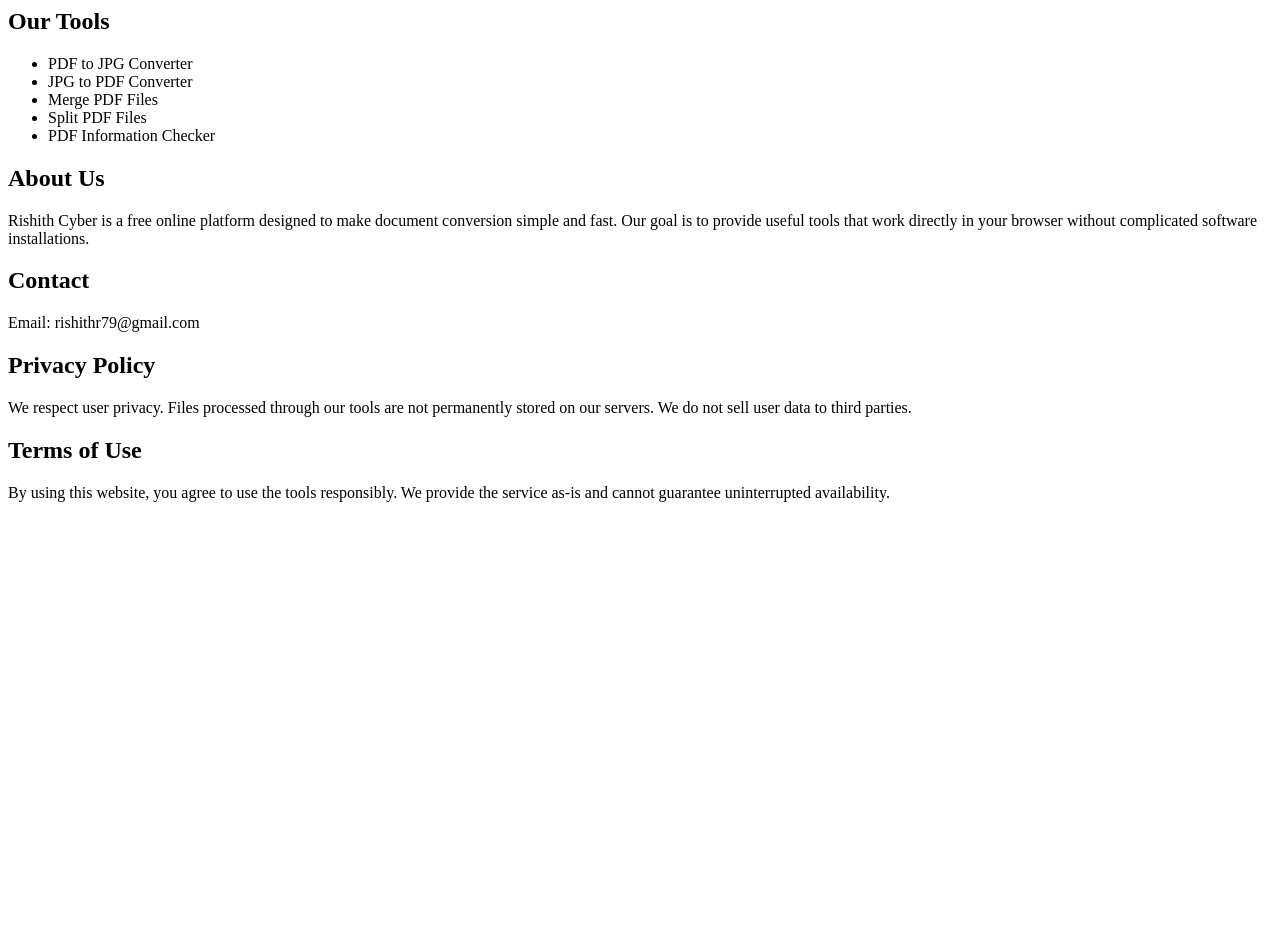
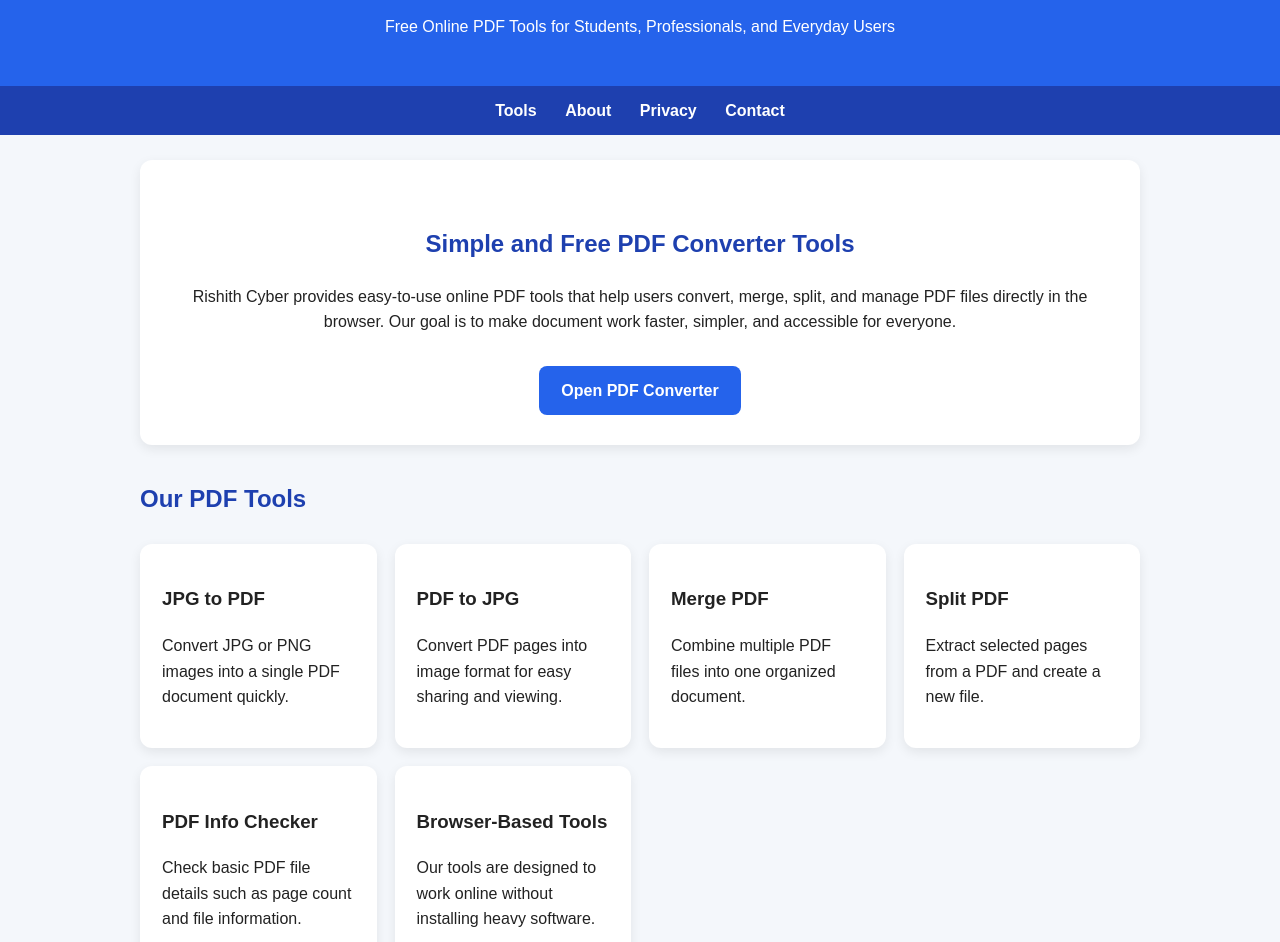
Before and after one commit to Rishith-cyber/rishith-cyber.github.io, a plain HTML site: page index.html in a window 1280 px wide. Shown: the part 110-1052 px from the top of the page. Before the commit the page ends 800 px from the top, so only its background shows below. Drawn offline with Linux system fonts and the light colour scheme.

Commit message:
Refactor index.html for SEO and user experience
Updated the HTML structure and added meta tags for better SEO. Enhanced the content and styling for improved user experience.

```diff
--- a/index.html
+++ b/index.html
@@ -1,63 +1,227 @@
 <!DOCTYPE html>
-<html>
+<html lang="en">
 <head>
-    <title>Rishith Cyber - Free Online PDF Tools</title>
+  <meta charset="UTF-8">
+  <meta name="viewport" content="width=device-width, initial-scale=1.0">
 
-    <meta name="google-adsense-account" content="ca-pub-9870967440998671">
+  <title>Rishith Cyber - Free Online PDF Tools</title>
 
-    <script async src="https://pagead2.googlesyndication.com/pagead/js/adsbygoogle.js?client=ca-pub-9870967440998671"
-    crossorigin="anonymous"></script>
+  <meta name="description" content="Rishith Cyber provides free online PDF tools such as JPG to PDF, PDF to JPG, Merge PDF, Split PDF, and PDF information checker.">
+  <meta name="keywords" content="PDF Converter, JPG to PDF, PDF to JPG, Merge PDF, Split PDF, Free PDF Tools">
+  <meta name="author" content="Rishith Cyber">
+
+  <meta name="google-adsense-account" content="ca-pub-9870967440998671">
+
+  <script async src="https://pagead2.googlesyndication.com/pagead/js/adsbygoogle.js?client=ca-pub-9870967440998671"
+  crossorigin="anonymous"></script>
+
+  <style>
+    body {
+      margin: 0;
+      font-family: Arial, sans-serif;
+      background: #f4f7fb;
+      color: #222;
+      line-height: 1.6;
+    }
+
+    header {
+      background: #2563eb;
+      color: white;
+      padding: 30px 20px;
+      text-align: center;
+    }
+
+    nav {
+      background: #1e40af;
+      padding: 12px;
+      text-align: center;
+    }
+
+    nav a {
+      color: white;
+      text-decoration: none;
+      margin: 0 12px;
+      font-weight: bold;
+    }
+
+    .container {
+      max-width: 1000px;
+      margin: auto;
+      padding: 25px;
+    }
+
+    .hero {
+      background: white;
+      padding: 30px;
+      border-radius: 12px;
+      box-shadow: 0 4px 12px rgba(0,0,0,0.08);
+      text-align: center;
+    }
+
+    .btn {
+      display: inline-block;
+      background: #2563eb;
+      color: white;
+      padding: 12px 22px;
+      border-radius: 8px;
+      text-decoration: none;
+      margin-top: 15px;
+      font-weight: bold;
+    }
+
+    .tools {
+      display: grid;
+      grid-template-columns: repeat(auto-fit, minmax(220px, 1fr));
+      gap: 18px;
+      margin-top: 25px;
+    }
+
+    .card {
+      background: white;
+      padding: 22px;
+      border-radius: 12px;
+      box-shadow: 0 4px 12px rgba(0,0,0,0.08);
+    }
+
+    h2 {
+      color: #1e40af;
+      margin-top: 35px;
+    }
+
+    footer {
+      background: #111827;
+      color: white;
+      text-align: center;
+      padding: 20px;
+      margin-top: 40px;
+    }
+
+    footer a {
+      color: #93c5fd;
+      text-decoration: none;
+      margin: 0 8px;
+    }
+  </style>
 </head>
 
 <body>
 
-    <h1>Welcome to Rishith Cyber</h1>
+<header>
+  <h1>Rishith Cyber</h1>
+  <p>Free Online PDF Tools for Students, Professionals, and Everyday Users</p>
+</header>
 
+<nav>
+  <a href="#tools">Tools</a>
+  <a href="#about">About</a>
+  <a href="#privacy">Privacy</a>
+  <a href="#contact">Contact</a>
+</nav>
+
+<div class="container">
+
+  <section class="hero">
+    <h2>Simple and Free PDF Converter Tools</h2>
     <p>
-        Rishith Cyber provides free online tools for students,
-        professionals, and everyday users.
+      Rishith Cyber provides easy-to-use online PDF tools that help users convert,
+      merge, split, and manage PDF files directly in the browser. Our goal is to
+      make document work faster, simpler, and accessible for everyone.
     </p>
+    <a class="btn" href="https://rishith-cyber.github.io/PDF-Converter/">Open PDF Converter</a>
+  </section>
 
-    <h2>Our Tools</h2>
+  <section id="tools">
+    <h2>Our PDF Tools</h2>
 
-    <ul>
-        <li>PDF to JPG Converter</li>
-        <li>JPG to PDF Converter</li>
-        <li>Merge PDF Files</li>
-        <li>Split PDF Files</li>
-        <li>PDF Information Checker</li>
-    </ul>
+    <div class="tools">
+      <div class="card">
+        <h3>JPG to PDF</h3>
+        <p>Convert JPG or PNG images into a single PDF document quickly.</p>
+      </div>
 
-    <h2>About Us</h2>
+      <div class="card">
+        <h3>PDF to JPG</h3>
+        <p>Convert PDF pages into image format for easy sharing and viewing.</p>
+      </div>
 
+      <div class="card">
+        <h3>Merge PDF</h3>
+        <p>Combine multiple PDF files into one organized document.</p>
+      </div>
+
+      <div class="card">
+        <h3>Split PDF</h3>
+        <p>Extract selected pages from a PDF and create a new file.</p>
+      </div>
+
+      <div class="card">
+        <h3>PDF Info Checker</h3>
+        <p>Check basic PDF file details such as page count and file information.</p>
+      </div>
+
+      <div class="card">
+        <h3>Browser-Based Tools</h3>
+        <p>Our tools are designed to work online without installing heavy software.</p>
+      </div>
+    </div>
+  </section>
+
+  <section id="about">
+    <h2>About Rishith Cyber</h2>
     <p>
-        Rishith Cyber is a free online platform designed to make
-        document conversion simple and fast. Our goal is to provide
-        useful tools that work directly in your browser without
-        complicated software installations.
+      Rishith Cyber is a free online tools website created to help users complete
+      common document tasks easily. Many people need PDF tools for college work,
+      office work, applications, assignments, and personal documents. This website
+      aims to provide simple tools that are easy to understand and use.
     </p>
+    <p>
+      We are continuously improving our tools and adding more useful features to
+      make file conversion and document management faster.
+    </p>
+  </section>
 
-    <h2>Contact</h2>
+  <section id="privacy">
+    <h2>Privacy Policy</h2>
+    <p>
+      We respect user privacy. Files used in our browser-based tools are processed
+      for the purpose of conversion or document handling. We do not sell personal
+      information to third parties.
+    </p>
+    <p>
+      This website may use third-party services such as Google AdSense and Google
+      Analytics. These services may use cookies to provide ads, measure traffic,
+      and improve user experience.
+    </p>
+  </section>
 
+  <section>
+    <h2>Terms of Use</h2>
     <p>
-        Email: rishithr79@gmail.com
+      By using this website, you agree to use the tools responsibly. The tools are
+      provided for general use. We do not guarantee that every file will convert
+      perfectly in every situation. Users are responsible for checking their final
+      documents before use.
     </p>
+  </section>
 
-    <h2>Privacy Policy</h2>
+  <section id="contact">
+    <h2>Contact Us</h2>
+    <p>
+      For questions, feedback, or support, contact us at:
+    </p>
+    <p><strong>Email:</strong> rishithr79@gmail.com</p>
+  </section>
 
-    <p>
-        We respect user privacy. Files processed through our tools
-        are not permanently stored on our servers. We do not sell
-        user data to third parties.
-    </p>
+</div>
 
-    <h2>Terms of Use</h2>
-
-    <p>
-        By using this website, you agree to use the tools responsibly.
-        We provide the service as-is and cannot guarantee uninterrupted
-        availability.
-    </p>
+<footer>
+  <p>© 2026 Rishith Cyber. All rights reserved.</p>
+  <p>
+    <a href="#about">About</a>
+    <a href="#privacy">Privacy Policy</a>
+    <a href="#contact">Contact</a>
+  </p>
+</footer>
 
 </body>
 </html>
```
